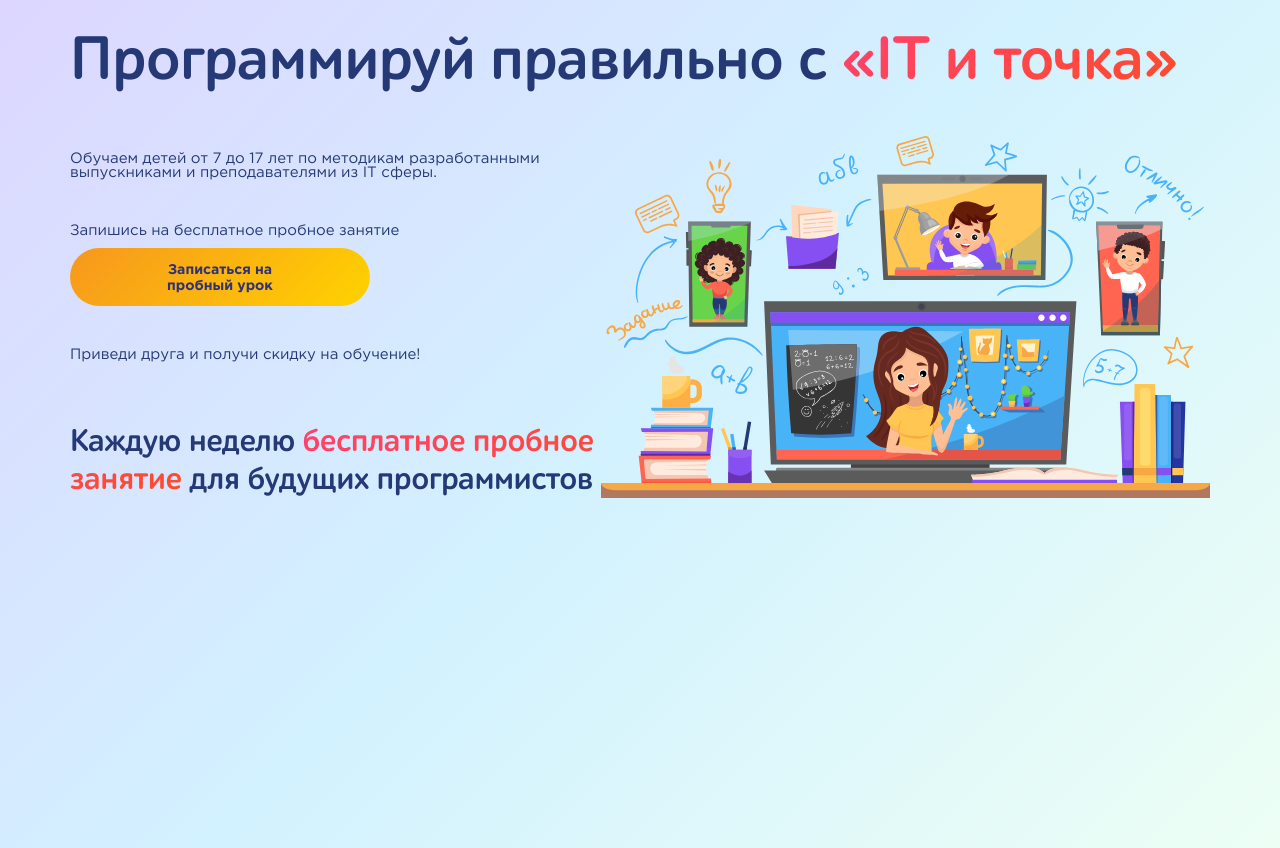
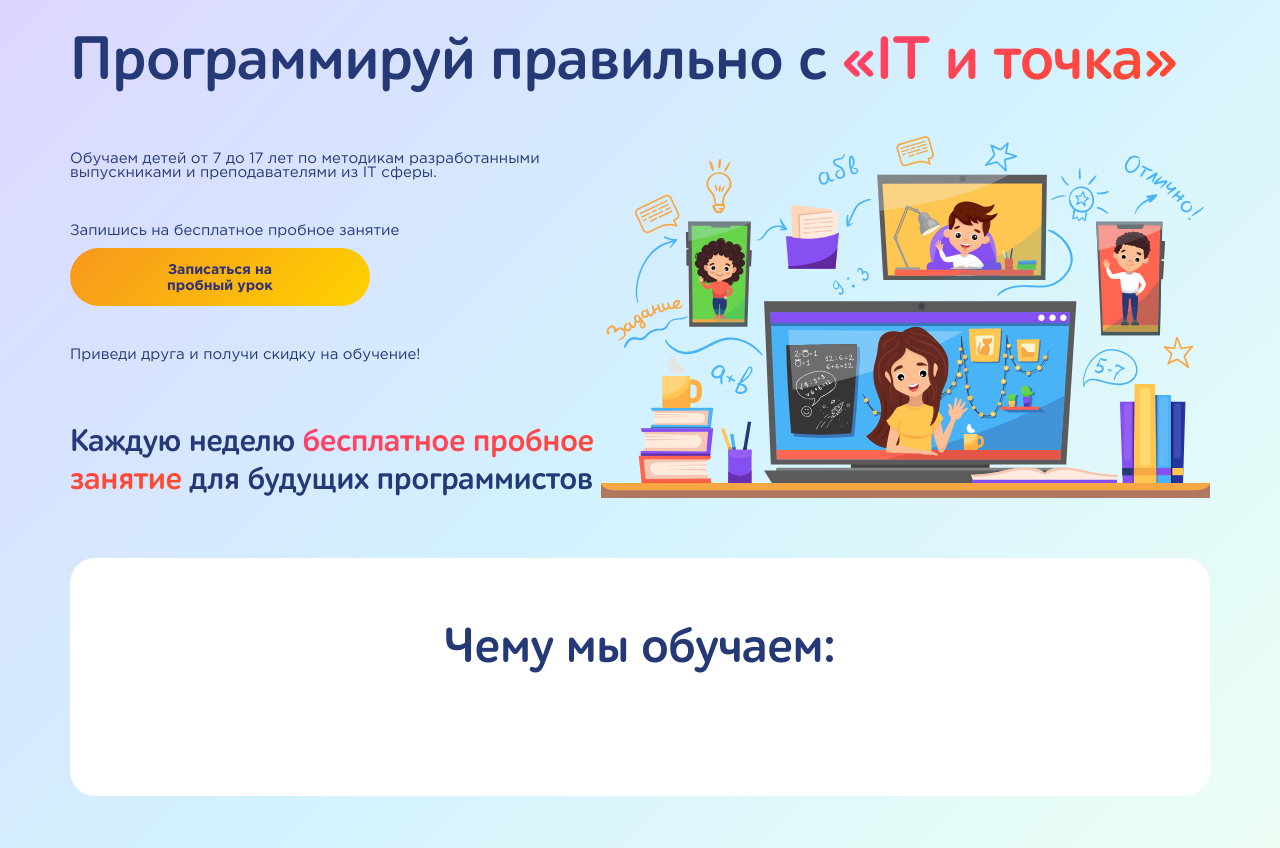
Before and after one commit to Photokub/IT-i-tochka, a React (Create React App) app: page / in a window 1280 px wide. Built offline with nearby package versions, Linux system fonts and the light colour scheme.

Commit message:
Feat: создать блок Classes

```diff
--- a/src/components/App/App.tsx
+++ b/src/components/App/App.tsx
@@ -2,11 +2,13 @@
 import logo from './logo.svg';
 import './App.css';
 import Main from '../Main/Main';
+import Classes from '../Classes/Classes';
 
 function App() {
   return (
     <div className="app">
       <Main/>
+      <Classes />
     </div>
   );
 }
--- /dev/null
+++ b/src/components/Classes/Classes.css
@@ -0,0 +1,19 @@
+.classes {
+  display: flex;
+  flex-direction: column;
+  align-items: center;
+  padding: 60px 0;
+  background-color: #FFF;
+  border-radius: 25px;
+}
+
+.classes__title {
+  margin: 0 0 60px 0;
+  color: #243976;
+  font-size: 50px;
+  font-family: ALS Schlange Sans, Arial, Helvetica, sans-serif;
+}
+
+.classes__container {
+  display: grid;
+}/*# sourceMappingURL=Classes.css.map */
--- /dev/null
+++ b/src/components/Classes/Classes.scss
@@ -0,0 +1,23 @@
+@import "../../variables/variables.scss";
+
+.classes{
+    display: flex;
+    flex-direction: column;
+    align-items: center;
+    padding: 60px 0;
+    background-color: rgba(255, 255, 255 .85);
+    border: 1px solid rgba(255, 255, 255 .95);
+    border-radius: 25px;
+    backdrop-filter: blur(10px);
+}
+
+.classes__title{
+    margin: 0 0 60px 0;
+    color: $font-color-main;
+    font-size: $h2-font-size;
+    font-family: $font-ALS-Schlange-Sans;
+}
+
+.classes__container{
+    display: grid;
+}
--- /dev/null
+++ b/src/components/Classes/Classes.tsx
@@ -0,0 +1,19 @@
+import React from "react";
+import "./Classes.css"
+
+interface ClassesPropTypes {
+
+}
+
+const Classes: React.FC<ClassesPropTypes> = ({ }) => {
+    return (
+        <section className="classes">
+            <h2 className="classes__title">Чему мы обучаем:</h2>
+            <div className="classes__container">
+
+            </div>
+        </section>
+    )
+}
+
+export default Classes;
--- a/src/components/Main/Main.css
+++ b/src/components/Main/Main.css
@@ -4,6 +4,7 @@
   grid-template-rows: repeat(5, minmax(min-content, max-content));
   color: #243976;
   align-items: center;
+  padding: 0 0 60px 0;
 }
 
 .main__title {
--- a/src/components/Main/Main.scss
+++ b/src/components/Main/Main.scss
@@ -6,6 +6,7 @@
     grid-template-rows: repeat(5, minmax(min-content, max-content));
     color: $font-color-main;
     align-items: center;
+    padding: 0 0 60px 0;
 }
 
 .main__title {
--- a/src/variables/variables.scss
+++ b/src/variables/variables.scss
@@ -5,6 +5,8 @@
 $h4-font-size: 28px;
 $paragraph-font-size: 15px;
 $font-color-main: #243976;
+$font-ALS-Schlange-Sans: ALS Schlange Sans, Arial, Helvetica, sans-serif;
+$font-Gotham-Pro: Gotham Pro, Arial, Helvetica, sans-serif;
 $font-highlight-color: linear-gradient(135deg, rgba(255,65,108,1) 0%, rgba(255,75,43,1) 100%);
 $button-color: linear-gradient(135deg, rgba(247,151,30,1) 0%, rgba(255,210,0,1) 100%);
 $button-active-color: linear-gradient(135deg, rgba(255,177,80,1) 0%, rgba(252,220,69,1) 100%);
```
Also changed, not shown: 2 other files (tests, documents, lock files or other folders).
